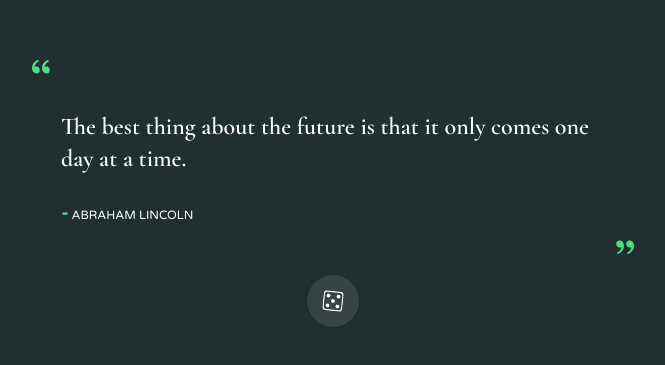
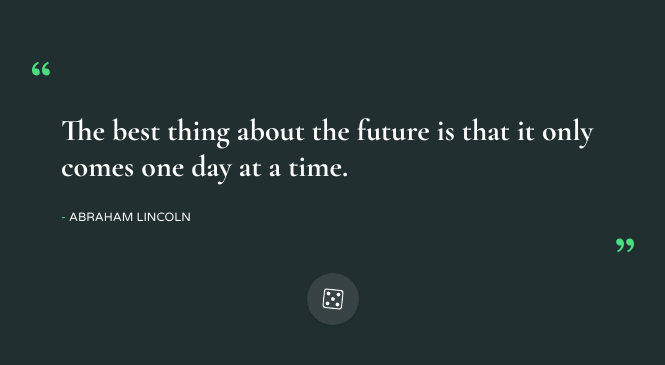
Before and after one commit to ojpro/quotezen, a Next.js app: page / in a window 1280 px wide. Shown: the part 209-574 px from the top of the page, without its empty margins (307-972 px from the left). Built offline with nearby package versions, Linux system fonts and the light colour scheme.

Commit message:
minor edits

```diff
--- a/components/Cards/quote.js
+++ b/components/Cards/quote.js
@@ -7,8 +7,8 @@ export default function QuoteCard(){
             <div className="text-white w-11/12 sm:w-10/12 md:w-8/12 lg:w-6/12 h-min p-4 relative">
                 <RiDoubleQuotesL className="text-2xl mr-auto text-green-400"/>
                 <div className="p-8">
-                    <p className=" font-quote text-2xl font-semibold">The best thing about the future is that it only comes one day at a time.</p>
-                    <snap className="block mt-6 font-author font-light text-xs uppercase"> <span className="font-bold text-green-400 text-lg">-</span> Abraham Lincoln</snap>
+                    <p className=" font-quote text-2xl lg:text-3xl font-bold">The best thing about the future is that it only comes one day at a time.</p>
+                    <snap className="block mt-6 font-author font-light text-xs uppercase"> <span className="text-green-400 text-xs">-</span> Abraham Lincoln</snap>
                 </div>
                 <RiDoubleQuotesR className="text-2xl ml-auto -mt-6 text-green-400"/>
 
--- a/pages/index.js
+++ b/pages/index.js
@@ -7,7 +7,7 @@ export default function Home() {
       <Head>
         <link rel="preconnect" href="https://fonts.googleapis.com" />
         <link rel="preconnect" href="https://fonts.gstatic.com" crossorigin />
-        <link href="https://fonts.googleapis.com/css2?family=Cormorant+Garamond:wght@600&family=Varela+Round&display=swap" rel="stylesheet" />
+        <link href="https://fonts.googleapis.com/css2?family=Cormorant+Garamond:wght@600;700&family=Varela+Round&display=swap" rel="stylesheet" />
 
       <title>QuoteZen - Web App</title>
       </Head>
```
